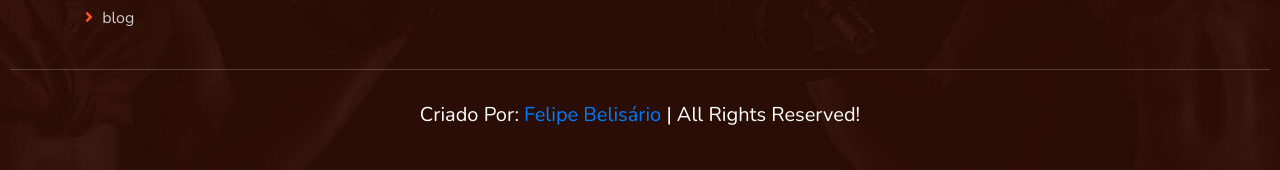
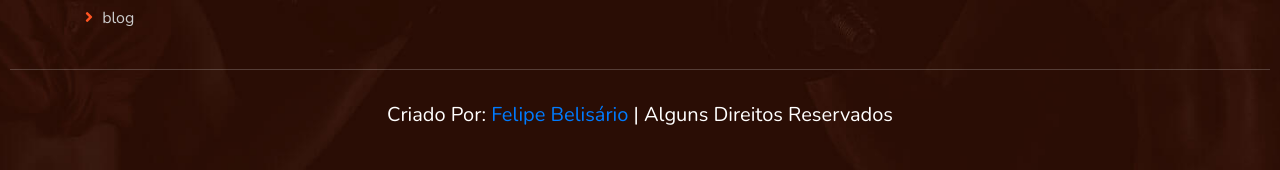
Before and after one commit to felipesud/academia-befit, a plain HTML site: page index.html in a window 1280 px wide. Shown: the part 5808-5978 px from the top of the page. Drawn offline with nearby package versions, Linux system fonts and the light colour scheme.

Commit message:
update index.html

```diff
--- a/index.html
+++ b/index.html
@@ -478,7 +478,7 @@
 
    </div>
 
-   <p class="credit"> criado por: <span><a href="https://fsbelisario.com.br/" target="_blank" rel="noopener noreferrer">Felipe Belisário</a></span> | all rights reserved! </p>
+   <p class="credit"> criado por: <span><a href="https://fsbelisario.com.br/" target="_blank" rel="noopener noreferrer">Felipe Belisário</a></span> | alguns direitos reservados </p>
 
 </section>
 
```
